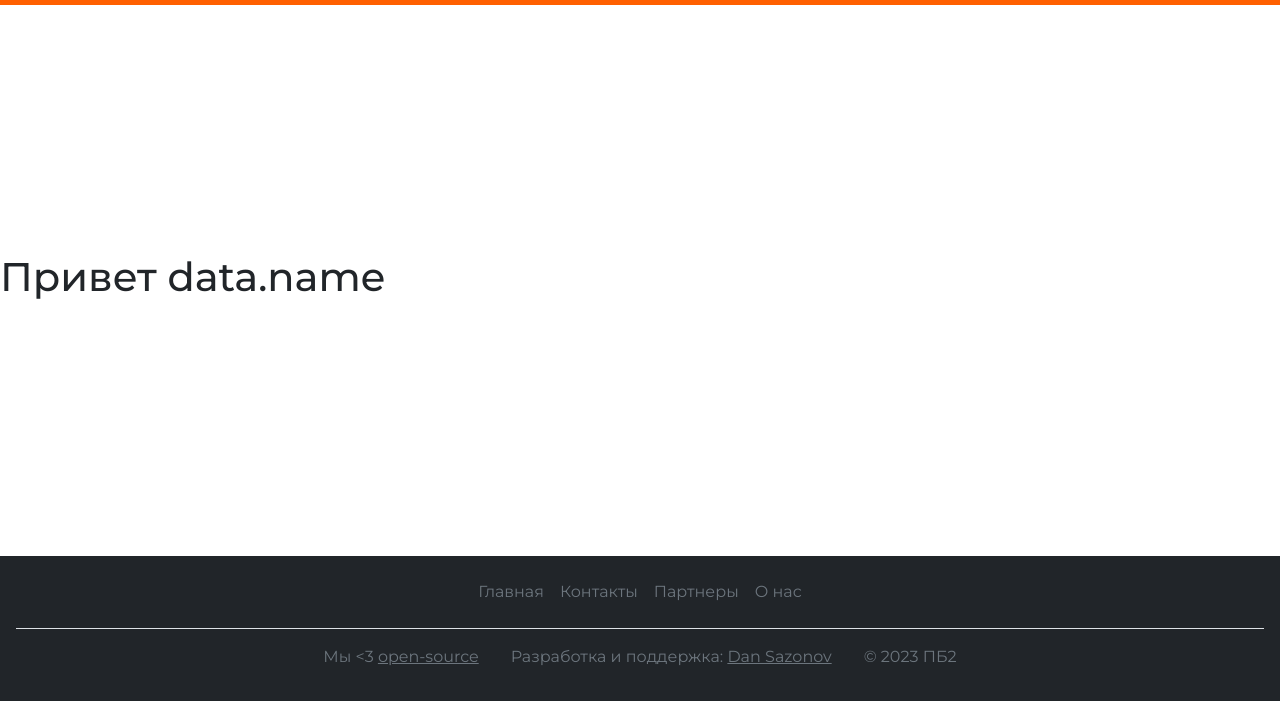
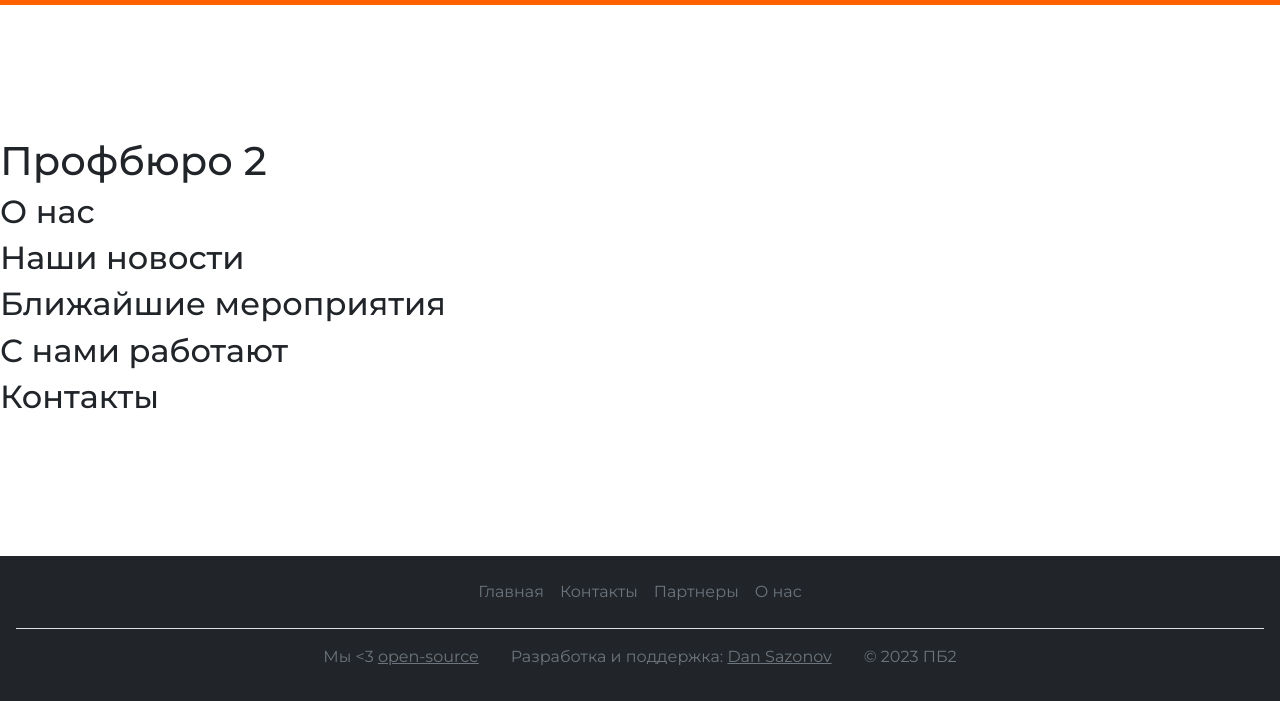
Before and after one commit to dan-sazonov/pb2, a website: page src/index.html in a window 1280 px wide. Shown: the part 99-800 px from the top of the page. Drawn offline with nearby package versions, Linux system fonts and the light colour scheme; files that its build step writes are made by us from their sources.

Commit message:
Страницы и заголовки

```diff
--- a/src/index.html
+++ b/src/index.html
@@ -10,5 +10,10 @@ og-relurl: /
 ---
 
 <main>
-  <h1>Привет data.name</h1>
+  <h1>Профбюро 2</h1>
+  <h2>О нас</h2>
+  <h2>Наши новости</h2>
+  <h2>Ближайшие мероприятия</h2>
+  <h2>С нами работают</h2>
+  <h2>Контакты</h2>
 </main>
```
Also changed, not shown: src/notes.html (added, +16 -0 lines).
